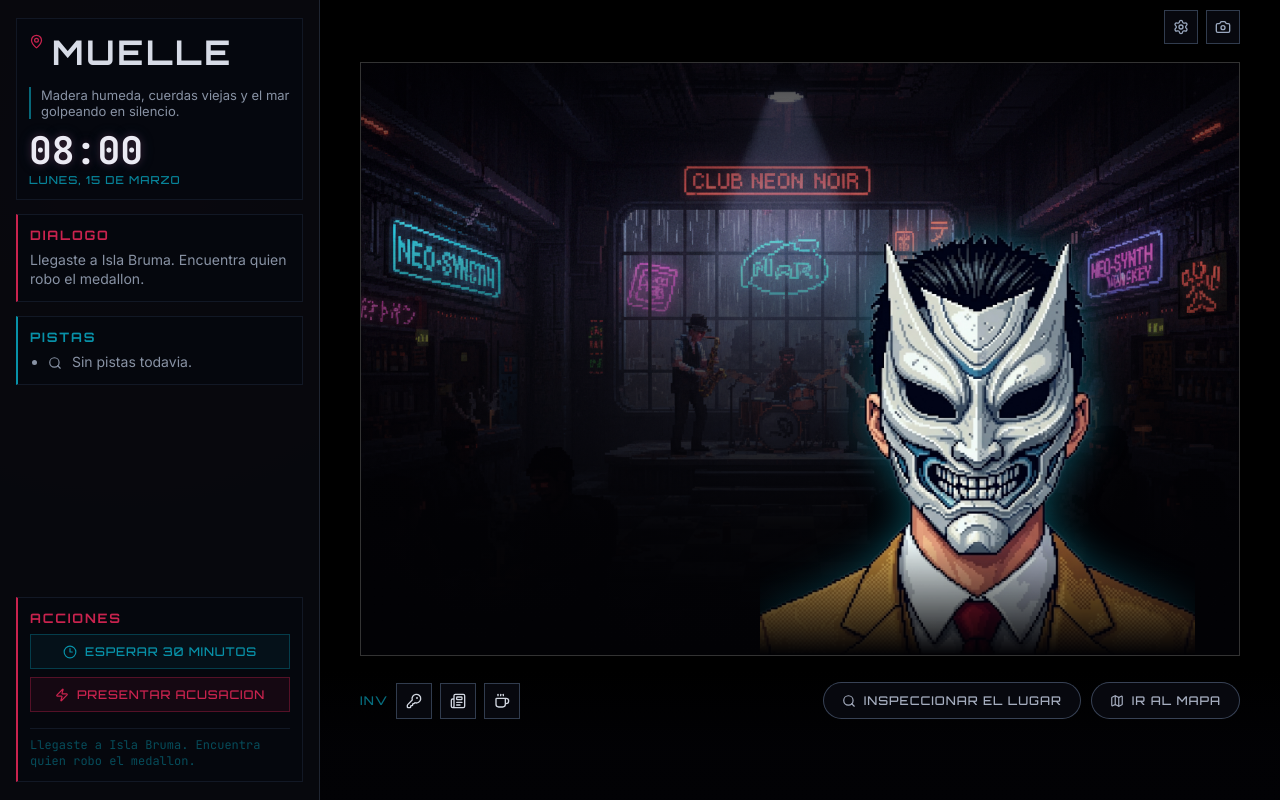
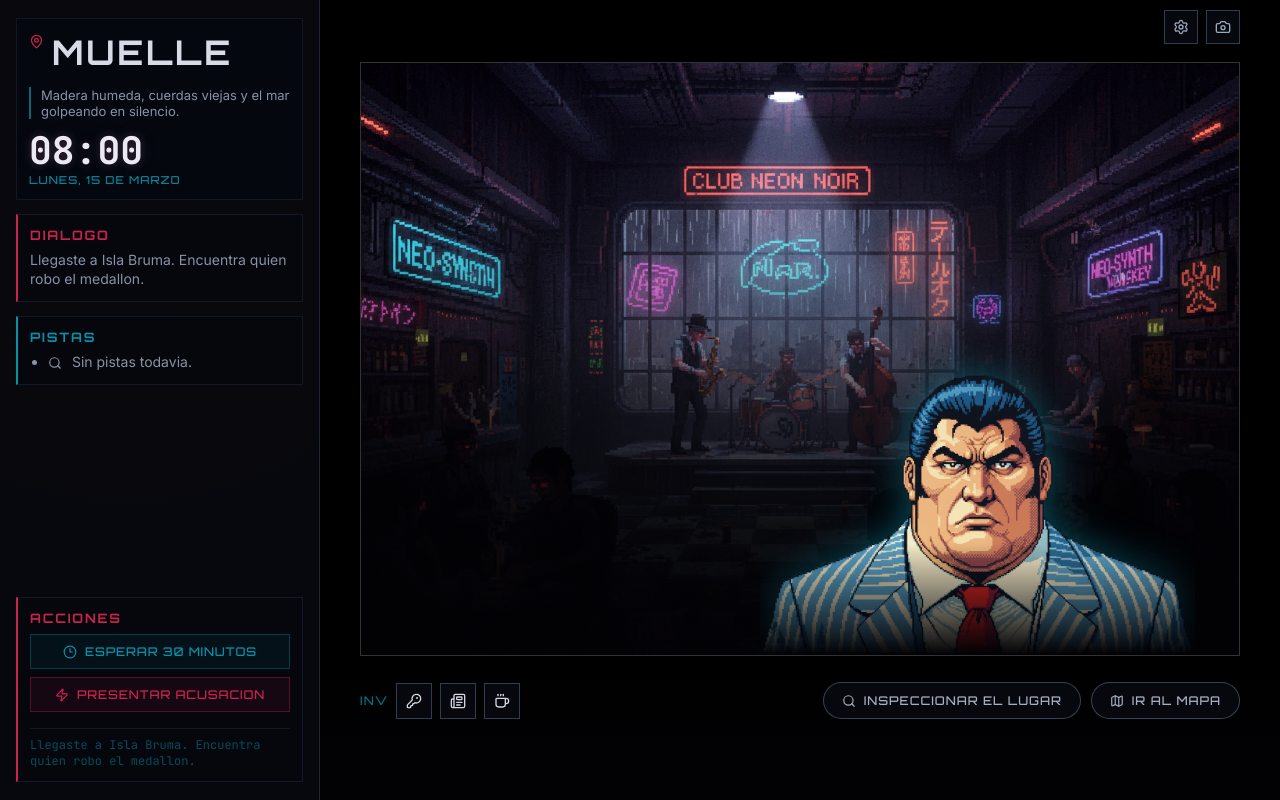
Before and after one commit to javasjavasjavas/game, a React (Vite) app: page / in a window 1280 px wide. Built offline with nearby package versions, Linux system fonts and the light colour scheme.

Commit message:
style: lighten stage bottom overlay and switch character sprite to big boss asset

```diff
--- a/src/components/StageView.tsx
+++ b/src/components/StageView.tsx
@@ -27,7 +27,7 @@ export function StageView({
 
       <div className="character-wrap" onMouseEnter={onCharacterEnter} onMouseLeave={onCharacterLeave}>
         <button className="character-hitbox" title="Hablar" onClick={onCharacterClick}>
-          <img className="character-image" src="/game-assets/character_masked.png" alt="Personaje" />
+          <img className="character-image" src="/game-assets/character_big_boss_serious.png" alt="Personaje" />
         </button>
       </div>
 
--- a/src/styles/app.css
+++ b/src/styles/app.css
@@ -308,8 +308,15 @@ button {
 .stage-overlay {
   position: absolute;
   inset: 0;
-  background:
-    linear-gradient(to top, rgba(2, 2, 5, 1) 0%, rgba(2, 2, 5, 0.98) 22%, rgba(2, 2, 5, 0.7) 50%, rgba(2, 2, 5, 0.15) 72%, rgba(2, 2, 5, 0.78) 100%);
+  background: linear-gradient(
+    to top,
+    rgba(2, 2, 5, 0.98) 0%,
+    rgba(2, 2, 5, 0.94) 22%,
+    rgba(2, 2, 5, 0.68) 42%,
+    rgba(2, 2, 5, 0.3) 58%,
+    rgba(2, 2, 5, 0.08) 72%,
+    rgba(2, 2, 5, 0) 84%
+  );
   z-index: 6;
   pointer-events: none;
 }
```
Also changed, not shown: assets/images/character_big_boss_serious.png (added), public/game-assets/character_big_boss_serious.png (added).
